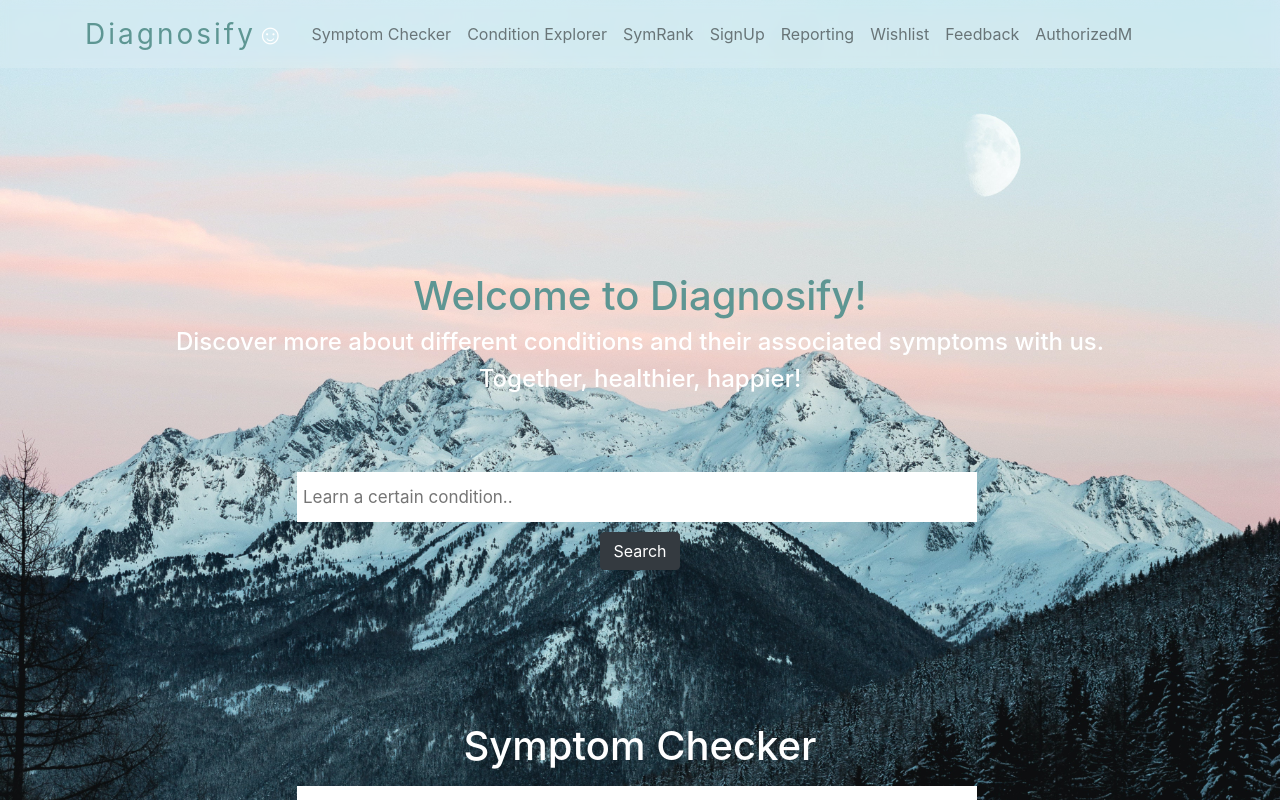
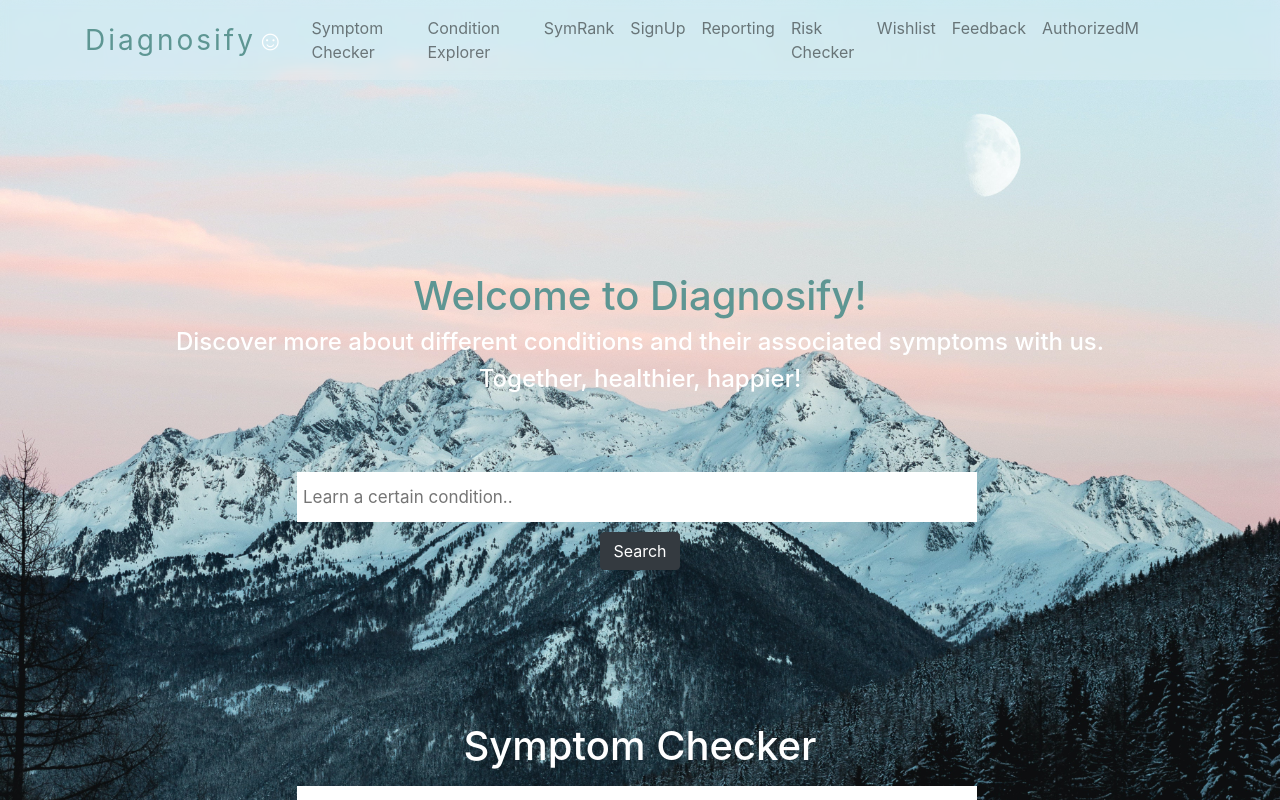
Before and after one commit to hsiangyin15/Illness_Tracker_, a React (Create React App) app in the folder stage4/frontend/: page / in a window 1280 px wide. Shown: the top 800 px of the page. Built offline with nearby package versions, Linux system fonts and the light colour scheme.

Commit message:
Stage 5 done

```diff
--- a/stage4/frontend/public/index.html
+++ b/stage4/frontend/public/index.html
@@ -65,6 +65,10 @@
             </li>
 
             <li class="nav-item">
+              <a class="nav-link" href="#StatusAnchor">Risk Checker</a>
+            </li>
+
+            <li class="nav-item">
               <a class="nav-link" href="#WishlistAnchor">Wishlist</a>
             </li>
             <li class="nav-item">
--- a/stage4/frontend/src/App.js
+++ b/stage4/frontend/src/App.js
@@ -518,7 +518,7 @@ function App() {
 
       </div>
       <hr style={{ width: 50 + 'em', borderWidth: 3 + 'px', color: 'white', borderColor: 'white' }}></hr>
-      <h1 style={{ marginTop: 3 + 'em', color: 'white' }}>User Status</h1>
+      <h1 style={{ marginTop: 3 + 'em', color: 'white' }}>Risk Checker</h1>
       <div className="row_form">
         <input type="text" name="StatusFirstName" placeholder="First Name" onChange={(e) => {
           setStatusFirstName(e.target.value)
```
